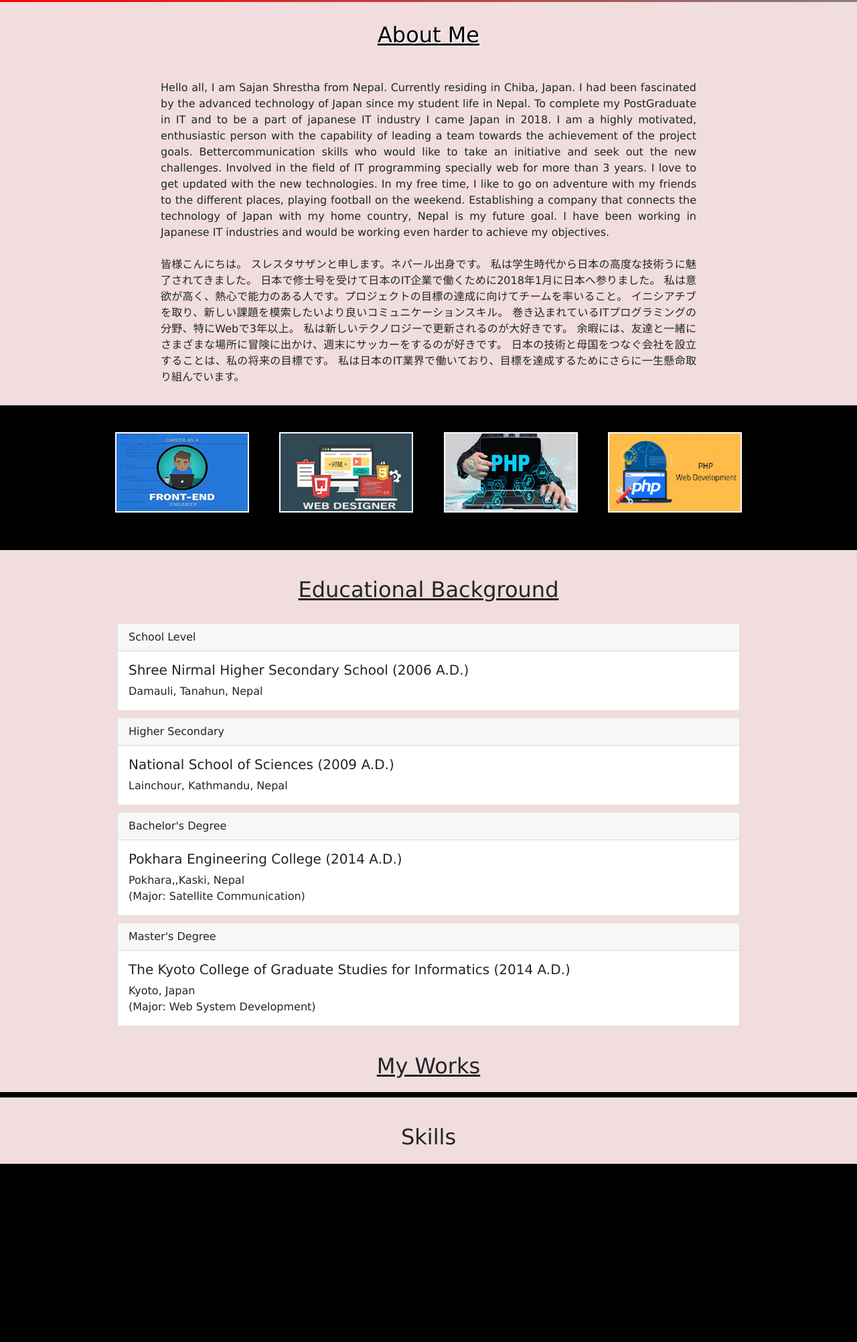
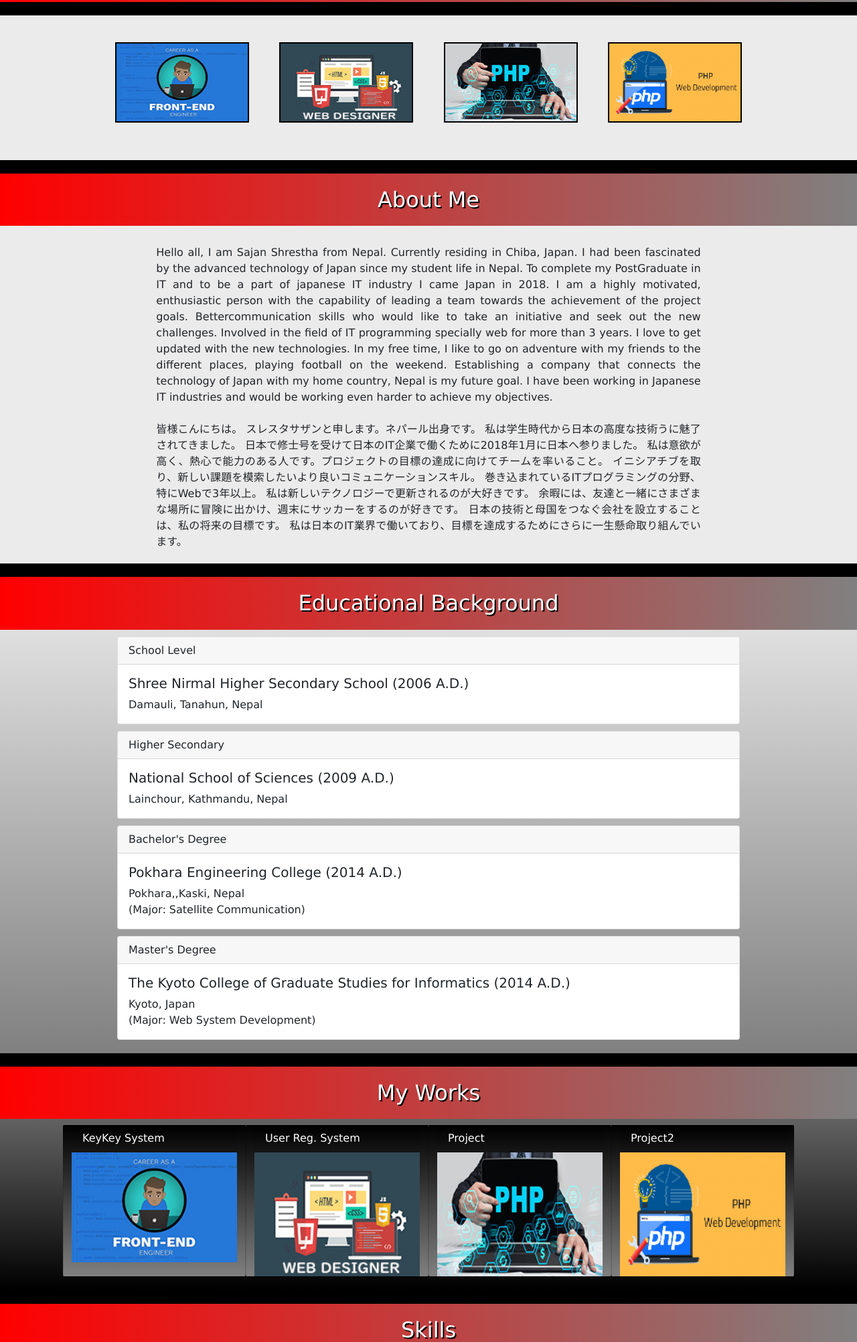
Before and after one commit to sajanstha1437/sajanstha, a plain HTML site: page index.html in a window 1280 px wide. Shown: the part 797-2800 px from the top of the page at 67% size. Before the commit the page ends 2542 px from the top, so only its background shows below. Drawn offline with nearby package versions, Linux system fonts and the light colour scheme; a script that the page names is missing.

```diff
--- a/css/style.css
+++ b/css/style.css
@@ -4,38 +4,43 @@
 }
 
 body {
-    background-color: black;
     font-family: Verdana, Geneva, Tahoma, sans-serif;
+    background: #000;
 }
 
 h1.main {
     color: #fff;
 }
 
-/* .menuBar {
-    height: 10%;
-    width: 100%;
-    background: #000;
+/* #side-menu {
     position: absolute;
+    left: -10px;
+    top: 20%;
+    width: 8em;
+    margin-top: -2.5em;
 }
 
-.menuBar ul {
+#side-menu li {
+    list-style: none;
     height: 50px;
-    float: left;
-    padding: 20px 15px;
+    margin-bottom: 25px;
+    font-size: small;
+    font-weight: 500;
+    font-family: Verdana, Geneva, Tahoma, sans-serif;
+    color: rgb(212, 215, 216);
+} */
 
+li.right-menu {
+    display: inline;
+    margin-left: 10px;
 }
 
-.menuBar ul li {
-    display: inline;
-    padding: 40px 15px;
-    text-transform: capitalize;
-    color: #fff;
-    font-size: 20px;
-} */
+li.right-menu img {
+    height: 30px;
+}
+
 
 .profile_pic {
-    /* margin: 10px 15px; */
     float: right;
     width: 60px;
     height: 60px;
@@ -49,7 +54,6 @@
     margin: auto;
 }
 
-/* .menuBar h2, */
 .animationdiv h2 {
     text-align: center;
     font-size: 50px;
@@ -158,55 +162,51 @@
     animation-duration: 6s;
 }
 
-.about-div {
-    background: #f1dddd;
-    padding: 10px;
-    text-align: justify;
+.intro-div {
+    padding: 20px 0px;
+    margin: auto;
+    margin-top: 20px;
+    background: #ecebeb;
 }
 
-.about-div h2 {
-    text-align: center;
-    color: #000;
-    text-shadow: 2px 2px #fff;
-    padding: 20px;
+.intro-div ul,
+.work-div ul {
+    float: left;
+}
+
+.intro-div ul li,
+.work-div ul li {
+    display: inline;
+}
+
+.intro-div ul li img,
+.work-div ul li img {
+    width: 200px;
+    height: 120px;
+    border: 2px solid #000;
+    margin: 20px;
+}
+
+.about-div {
+    background: #ecebeb;
+    text-align: justify;
 }
 
 .about-div p {
     padding: 20px;
 }
 
-.intro-div {
-    padding: 20px 0px;
-    margin: auto;
-}
-
-.intro-div {
-    width: 100%;
-    height: 100%;
-}
-
-.intro-div ul {
-    float: left;
-}
-
-.intro-div ul li {
-    display: inline;
-}
-
-.intro-div ul li img {
-    width: 200px;
-    height: 120px;
-    border: 2px solid white;
-    margin: 20px;
+.div-heading {
+    color: #fff;
+    text-shadow: 2px 2px #000;
+    margin-top: 20px;
+    padding: 20px;
+    background-image: linear-gradient(to right, red, grey);
 }
 
 .education-div {
-    padding-top: 20px;
-    background: #f1dddd;
-}
-
-.education-div h2 {
-    padding: 20px;
+    background-image: linear-gradient(#ecebeb, grey);
+    padding-bottom: 20px;
 }
 
 .education-div .card {
@@ -214,6 +214,18 @@
     margin-top: 10px;
 }
 
+.work-div {
+    background-image: linear-gradient(grey, #000);
+    padding-bottom: 20px;
+}
+
+.work-div .card-img img {
+    width: 100%;
+}
+
+.work-div .bg-dark {
+    background-image: linear-gradient(black, grey);
+}
 
 @keyframes animate {
     0% {
--- a/index.html
+++ b/index.html
@@ -12,44 +12,33 @@
         <script src="https://code.jquery.com/jquery-3.5.1.js" crossorigin="anonymous"></script>
         <script src="dist/stickyfill.min.js"></script>
         <script>
-            var elem = document.querySelectorAll('.fixed-top');
+            console.log("Hello World.")
+            var elem = document.querySelectorAll('.fixed-nav');
             Stickyfill.add(elem);
             var userAgent = window.navigator.userAgent.toLowerCase();
             $('#navbarResponsive a[href]').on('click', function (event) {
-            console.log("Hello World.")
                 let getWidth = window.innerWidth;
                 console.log("Width : "+getWidth);
                 let headerHight = '';
                 if (getWidth > 767) {
-                    headerHight = 100; //ヘッダの高さ
+                    headerHight = 100;
                 } else {
                     if (userAgent.indexOf('msie') != -1 || userAgent.indexOf('trident') != -1) {
-                        headerHight = 60; //ヘッダの高さ
+                        headerHight = 60;
                     } else {
-                        headerHight = 300; //ヘッダの高さ
+                        headerHight = 300;
                     }
                     $('.navbar-toggler').trigger('click');
                 }
                 let href = $(this).attr("href");
                 let target = $(href == "#" || href == "" ? 'html' : href);
-                let position = target.offset().top - headerHight; //ヘッダの高さ分位置をずらす
+                let position = target.offset().top - headerHight;
                 $("html, body").animate({ scrollTop: position }, 1000, "swing");
                 return false;
             });
         </script>
     </head>
     <body>
-        <!-- <div class="menuBar">
-            <ul>
-                <li>Home</li>
-                <li>About me</li>
-                <li>Education</li>
-                <li>Skills</li>
-            </ul>
-            <img class="profile_pic" src="images/profile.jpg"/>
-            <h2> Welcome to my portfolio site</h2>
-        </div> -->
-
         <div class="animationdiv">
             <h2> Welcome to my portfolio site</h2>
             <ul class="animation-box">
@@ -65,7 +54,7 @@
                 <li></li>
             </ul>
         </div>
-        <nav class="navbar fixed-top navbar-expand-md navbar-dark bg-dark">
+        <nav class="navbar fixed-top navbar-expand-md navbar-dark bg-dark fixed-nav">
             <div class="container-fluid">
                 <button class="navbar-toggler" type="button" data-bs-toggle="collapse" data-bs-target="#navbarResponsive" aria-controls="navbarResponsive" aria-expanded="false" aria-label="Toggle navigation">
                     <span class="navbar-toggler-icon"></span>
@@ -85,16 +74,46 @@
                         <li class="nav-item">
                             <a class="nav-link" href="#skill-div" >Skills</a>
                         </li>
+                        <li class="nav-item  right-menu">
+                            <a href="#about-div" target="_blank">
+                                <img src="images/line.png"/>
+                            </a>
+                        </li>
+                        <li class="nav-item right-menu">
+                            <a href="https://www.facebook.com/Sajan.stha/" target="_blank">
+                                <img src="images/fb.png"/>
+                            </a>
+                        </li>
+                        <li class="nav-item right-menu">
+                            <a href="https://www.instagram.com/sajan.stha1437/"  target="_blank">
+                                <img src="images/insta.png"/>
+                            </a>
+                        </li>
+                        <li class="nav-item right-menu">
+                            <a href="https://github.com/sajanstha1437"  target="_blank">
+                                <img src="images/github.png"/>
+                            </a>
+                        </li>
+                        <li class="nav-item right-menu">
+                            <a href="https://www.linkedin.com/in/sajan-shrestha-123a60a8/"  target="_blank">
+                                <img src="images/linkedin.png"/>
+                            </a>
+                        </li>
                     </ul>
-                    <form class="d-flex">
-                    <input class="form-control me-2" type="search" placeholder="Search" aria-label="Search">
-                    <button class="btn btn-outline-success" type="submit">Search</button>
-                    </form>
                 </div>
             </div>
         </nav>
+
+        <div class="row container-fluid intro-div justify-content-center">
+            <ul class="text-center">
+                <li><img src="images/intro/frontend.jpg"/></li>
+                <li><img src="images/intro/webdesign.jpg"/></li>
+                <li><img src="images/intro/php1.jpg"/></li>
+                <li><img src="images/intro/php.png"/></li>
+            </ul>
+        </div>
         <div class="about-div" id="about-div">
-            <h2 class="text-center"><u>About Me</u></h2>
+            <h2 class="text-center div-heading">About Me</h2>
             <p class="aboutdiv col-md-8 text-align-justify m-auto">
                 Hello all, I am Sajan Shrestha from Nepal. Currently residing in Chiba, Japan.
                 I had been fascinated by the advanced technology of Japan since my student life in Nepal. To complete my PostGraduate in IT
@@ -118,39 +137,10 @@
                 私は日本のIT業界で働いており、目標を達成するためにさらに一生懸命取り組んでいます。
             </p>
         </div>
-        <div class="row container intro-div justify-content-center">
-            <ul class="text-center">
-                <li><img src="images/intro/frontend.jpg"/></li>
-                <li><img src="images/intro/webdesign.jpg"/></li>
-                <li><img src="images/intro/php1.jpg"/></li>
-                <li><img src="images/intro/php.png"/></li>
 
-            </ul>
-            <!-- <div class="card col-md-3">
-                <img src="images/education.jpg" class="card-img-top" alt="education">
-                <div class="card-body text-center">
-                <p class="card-text">Here you can preview my educational history.</p>
-                <a href="#education-div" class="btn btn-primary">Education</a>
-                </div>
-            </div>
-            <div class="card col-md-3">
-                <img src="images/work2.jpg" class="card-img-top" alt="work experience">
-                <div class="card-body text-center">
-                <p class="card-text">Please feel free to go through my work experiences.</p>
-                <a href="#" class="btn btn-primary">My Works</a>
-                </div>
-            </div>
-            <div class="card col-md-3">
-                <img src="images/skills2.png" class="card-img-top" alt="...">
-                <div class="card-body text-center">
-                <p class="card-text">The skills and training I have gained so far till the date.</p>
-                <a href="#" class="btn btn-primary">My Skills</a>
-                </div>
-            </div> -->
-        </div>
 
         <div class="education-div" id="education-div">
-            <h2 class="text-center"><u>Educational Background</u></h2>
+            <h2 class="text-center div-heading">Educational Background</h2>
             <div class="container">
                 <div class="card text-black bg-white col-10">
                     <div class="card-header">School Level</div>
@@ -190,24 +180,41 @@
             </div>
         </div>
 
-        <div class="education-div" id="work-div">
-            <h2 class="text-center"><u>My Works</u></h2>
+        <div class="work-div" id="work-div">
+            <h2 class="text-center div-heading">My Works</h2>
+            <div class="row container m-auto">
+                <div class="card text-white bg-dark col-3">
+                    <div class="card-header">KeyKey System</div>
+                    <div class="card-img">
+                        <img src="images/intro/frontend.jpg"/>
+                    </div>
+                </div>
+                <div class="card text-white bg-dark col-3">
+                    <div class="card-header">User Reg. System</div>
+                    <div class="card-img">
+                        <img src="images/intro/webdesign.jpg"/>
+                    </div>
+                </div>
+                <div class="card text-white bg-dark col-3">
+                    <div class="card-header">Project</div>
+                    <div class="card-img">
+                        <img src="images/intro/php1.jpg"/>
+                    </div>
+                </div>
+                <div class="card text-white bg-dark col-3">
+                    <div class="card-header">Project2</div>
+                    <div class="card-img">
+                        <img src="images/intro/php.png"/>
+                    </div>
+                </div>
+            </div>
         </div>
 
-        <div class="education-div" id="skill-div">
-            <h2 class="text-center"><u">Skills</u></h2>
+        <div class="skill-div" id="skill-div">
+            <h2 class="text-center div-heading">Skills</h2>
         </div>
 
-        <!-- <script src="http://code.jquery.com/jquery-1.11.0.min.js"></script> -->
-        <!-- Optional JavaScript; choose one of the two! -->
-
-        <!-- Option 1: Bootstrap Bundle with Popper -->
         <script src="https://cdn.jsdelivr.net/npm/bootstrap@5.0.0-beta2/dist/js/bootstrap.bundle.min.js" integrity="sha384-b5kHyXgcpbZJO/tY9Ul7kGkf1S0CWuKcCD38l8YkeH8z8QjE0GmW1gYU5S9FOnJ0" crossorigin="anonymous"></script>
 
-        <!-- Option 2: Separate Popper and Bootstrap JS -->
-        <!--
-        <script src="https://cdn.jsdelivr.net/npm/@popperjs/core@2.6.0/dist/umd/popper.min.js" integrity="sha384-KsvD1yqQ1/1+IA7gi3P0tyJcT3vR+NdBTt13hSJ2lnve8agRGXTTyNaBYmCR/Nwi" crossorigin="anonymous"></script>
-        <script src="https://cdn.jsdelivr.net/npm/bootstrap@5.0.0-beta2/dist/js/bootstrap.min.js" integrity="sha384-nsg8ua9HAw1y0W1btsyWgBklPnCUAFLuTMS2G72MMONqmOymq585AcH49TLBQObG" crossorigin="anonymous"></script>
-        -->
     </body>
 </html>
```
Also changed, not shown: images/fb.jpg (added), images/fb.png (added), images/github.jpg (added), images/github.png (added), images/insta.jpg (added), images/insta.png (added), images/line.png (added), images/linkedin.png (added), images/twitter.png (added). Lines whose indentation alone changed are shown as unchanged.
